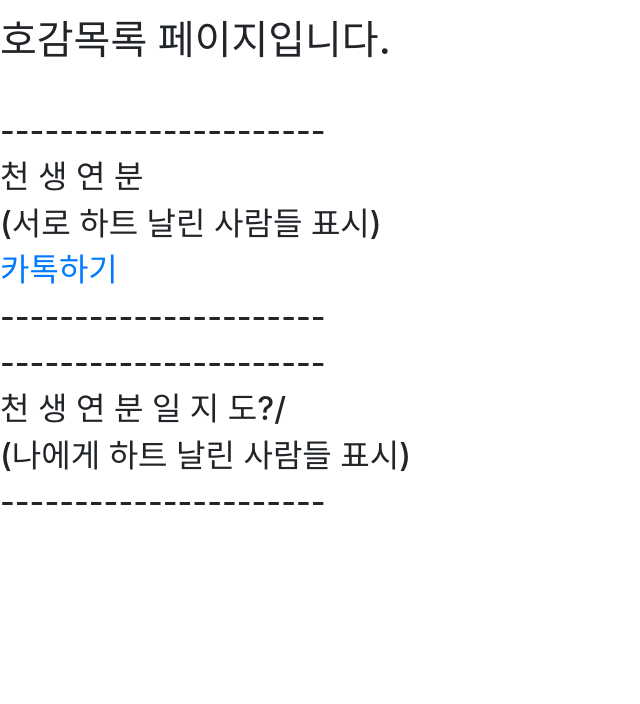
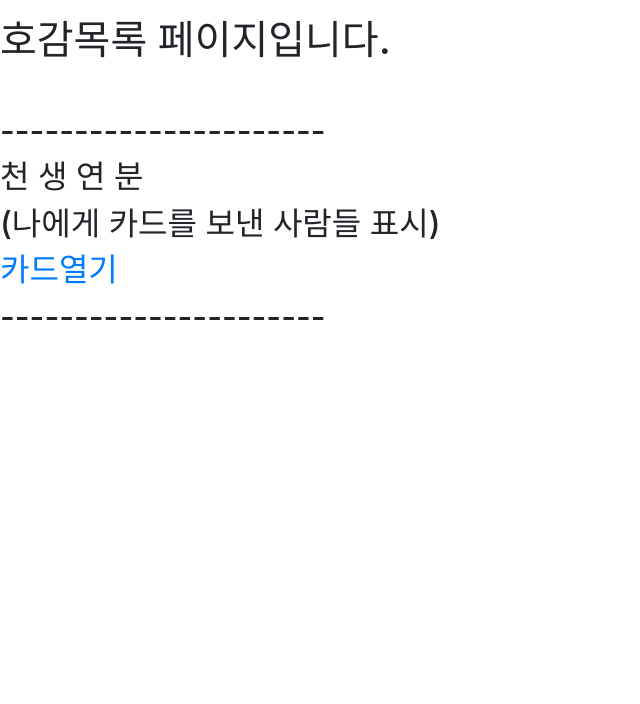
Before and after one commit to Sepiano15/FindLove, a Django app: page /heartlist/ in a window 1280 px wide. Shown: the part 56-760 px from the top of the page, without its empty margins (0-640 px from the left). Run offline with Django 3.2, Linux system fonts and the light colour scheme; some libraries are stand-ins or nearby versions.

Commit message:
Update Heartlist.html

```diff
--- a/blogapp/templates/Heartlist.html
+++ b/blogapp/templates/Heartlist.html
@@ -6,12 +6,8 @@
   <p>
     <h2>----------------------</h2>
     <h2>천 생 연 분</h2>
-    <h2>(서로 하트 날린 사람들 표시)</h2>
-    <h2><a href="{% url 'success' %}">카톡하기</a></h2>
-    <h2>----------------------</h2>
-    <h2>----------------------</h2>
-    <h2>천 생 연 분 일 지 도?/</h2>
-    <h2>(나에게 하트 날린 사람들 표시)</h2>
+    <h2>(나에게 카드를 보낸 사람들 표시)</h2>
+    <h2><a href="{% url 'success' %}">카드열기</a></h2>
     <h2>----------------------</h2>
   </p>
 <br>
```
